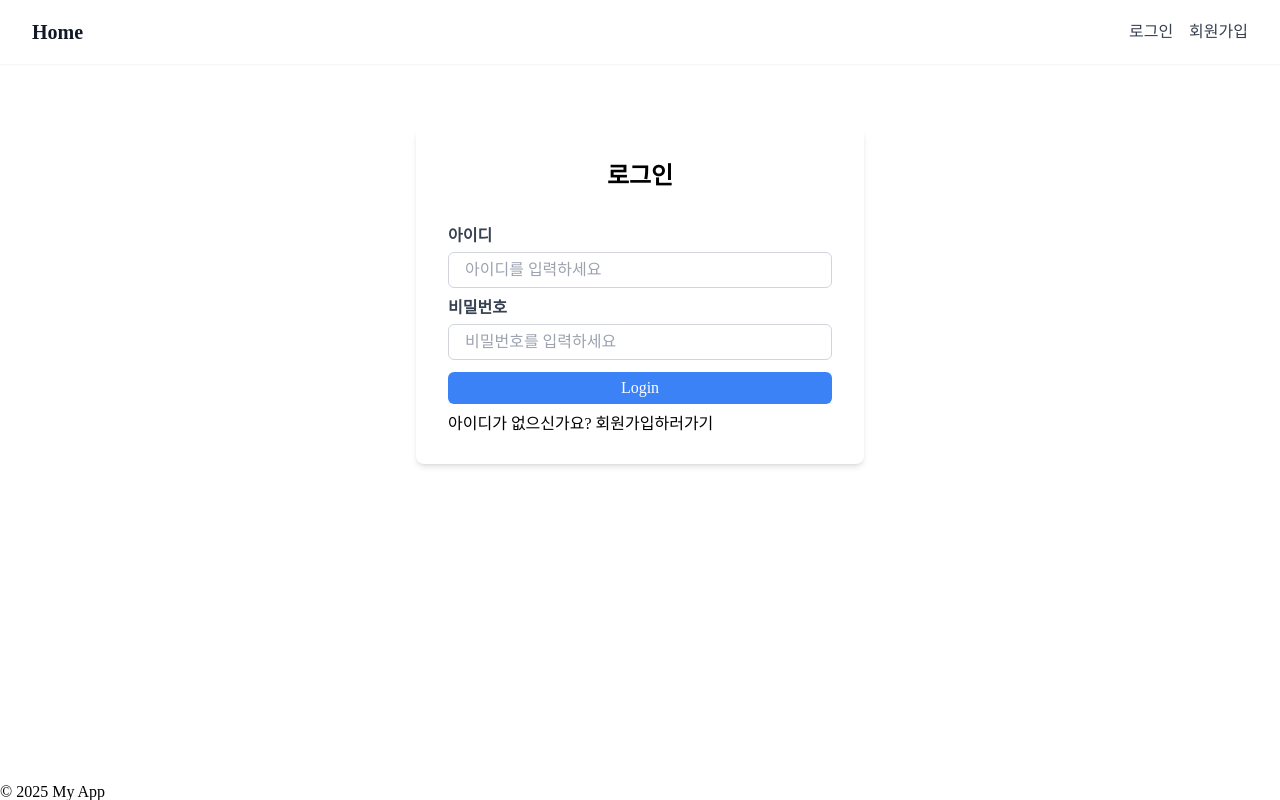
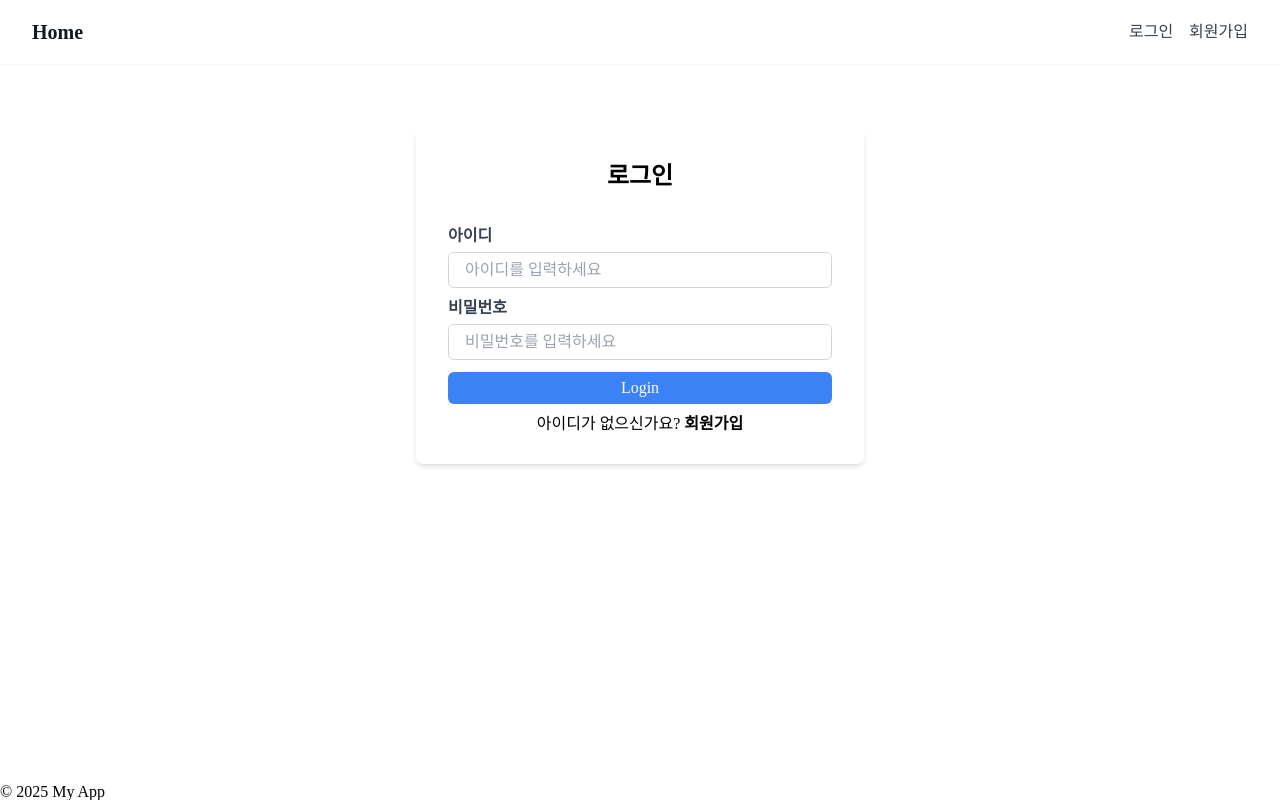
Before and after one commit to woohyuckk/mbti-test, a React (Vite) app: page /login in a window 1280 px wide. Built offline with nearby package versions, Linux system fonts and the light colour scheme.

Commit message:
style: color 수정

```diff
--- a/src/pages/Login.jsx
+++ b/src/pages/Login.jsx
@@ -7,7 +7,6 @@ import useAuthStore from "../zustand/authStore";
 import { useLogin } from "../utils/hooks/useLogin";
 
 const Login = () => {
-
   const { loginForm, loginErrorMessage, handleAuthvalidation } = useLogin();
   const { signin } = useAuthStore((state) => state);
   const navigate = useNavigate();
@@ -20,12 +19,12 @@ const Login = () => {
         nickname,
         accessToken: token,
         success: isAuthnticated,
-        userId
+        userId,
       } = await login(loginForm);
       if (isAuthnticated) {
         alert("로그인 성공");
         navigate("/");
-        signin({ token, isAuthnticated, nickname,userId });
+        signin({ token, isAuthnticated, nickname, userId });
       }
     } catch (error) {
       console.error(`${error.name}: ${error.message}`);
@@ -57,9 +56,10 @@ const Login = () => {
       <Button type="submit" isDisabled={loginErrorMessage}>
         Login
       </Button>
-      <div>
-        <Link to="/signup">아이디가 없으신가요? 회원가입하러가기</Link>
-      </div>
+        <p className="text-center text-purple-">아이디가 없으신가요?
+        <Link to="/signup" className="font-bold hover:text-blue-400"> 회원가입</Link>
+        </p>
+
     </InputForm>
   );
 };
--- a/src/utils/hooks/useResults.js
+++ b/src/utils/hooks/useResults.js
@@ -34,5 +34,5 @@ export const useResults = () => {
     },
   })
 
-  return {getTestResults, addTestResult, updateTestResult, removeTestResult}
+  return { getTestResults, addTestResult, updateTestResult, removeTestResult }
 }
```
